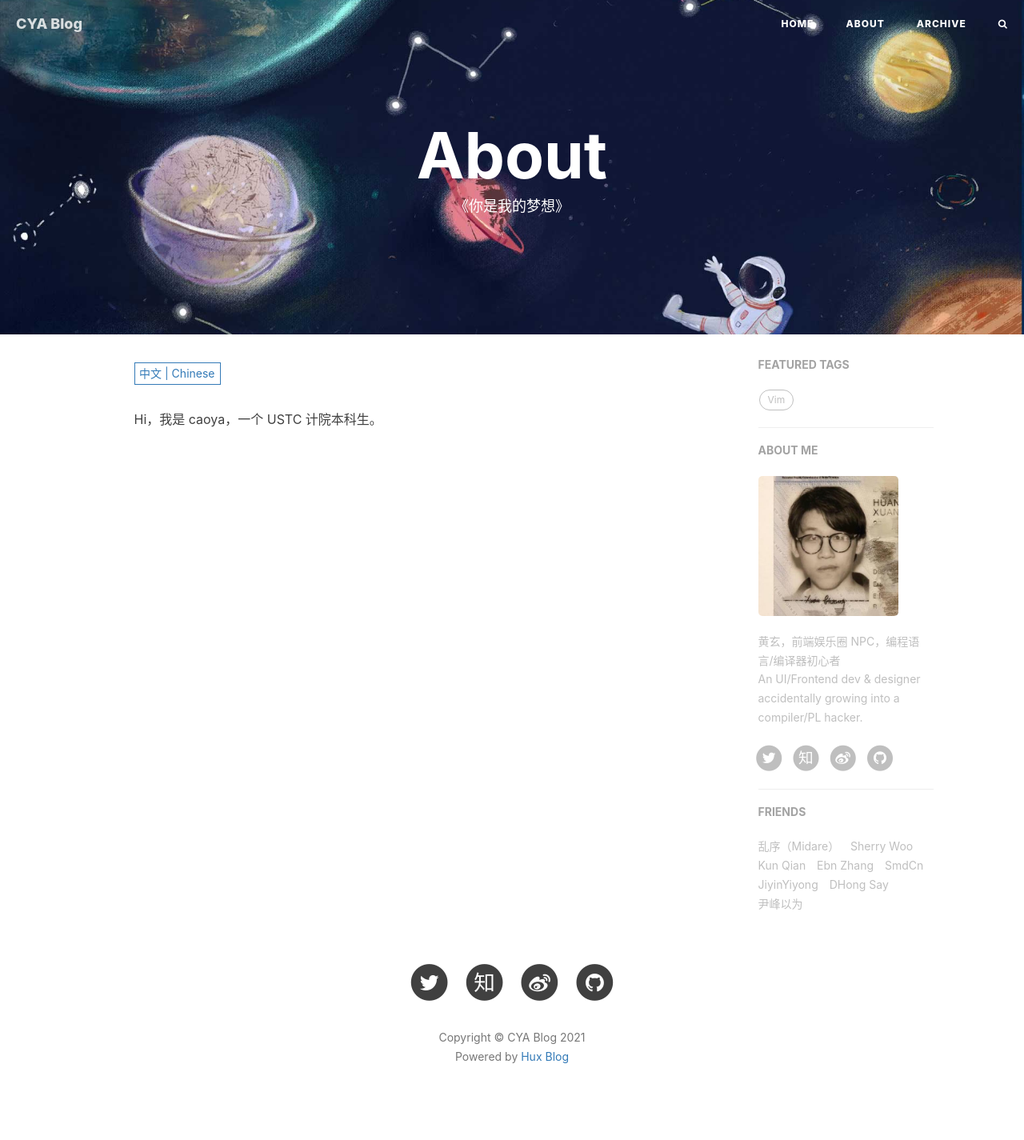
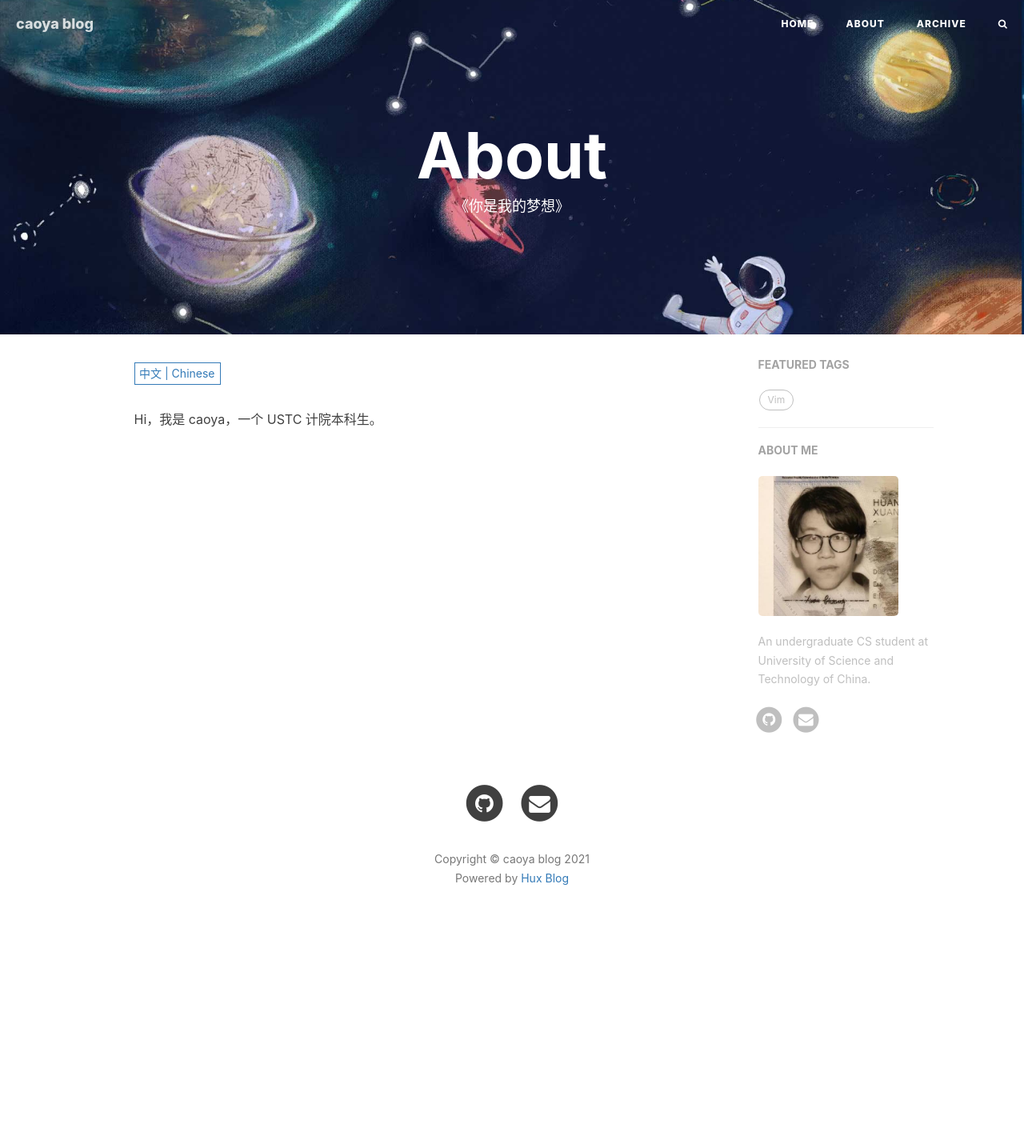
Before and after one commit to yuangcao/yuangcao.github.io, a Jekyll site: the page built from about.html, in a window 1280 px wide. Shown: the whole page at 80% size. Built offline with Jekyll 4.4.1, drawn with Linux system fonts in a browser that asks for light colours; nearby versions of some CDN libraries; comment, search, counter and statistics services are not loaded; after the commit the page ends 1202 px from its top, so only the background shows below that.

Commit message:
modify _comfig.yml according to my needs

```diff
--- a/_config.yml
+++ b/_config.yml
@@ -1,24 +1,25 @@
 # Site settings
-title: CYA Blog
-SEOTitle: 曹宇昂的博客 | CYA Blog
+title: caoya blog
+SEOTitle: caoya blog
 header-img: img/home-bg.jpg
 email: cyadxx@mail.ustc.edu.cn
 description: "关于程序与设计、黑客与画家 | 黄玄，Web & Mobile Lover，Software Engineer，UX Designer | 这里是 @Hux黄玄 的个人博客，与你一起发现更大的世界。"
 keyword: "黄玄, Hux黄玄, Hux, 鬼栈, huxpro, @huxpro, 黄玄的博客, Hux Blog, 博客, 个人网站, 互联网, Web, JavaScript, 前端, 设计"
-url: "https://huangxuan.me"              # your host, for absolute URL
-baseurl: ""                             # for example, '/blog' if your blog hosted on 'host/blog'
+url: "https://yuangcao.github.io" # your host, for absolute URL
+baseurl: "" # for example, '/blog' if your blog hosted on 'host/blog'
 
 # Publish posts or collection documents with a future date.
 future: true
 
 # SNS settings
 RSS: false
-weibo_username:     huxpro
-zhihu_username:     huxpro
-github_username:    huxpro
-twitter_username:   huxpro
-#facebook_username:  huxpro
-#linkedin_username:  firstname-lastname-idxxxx
+# weibo_username:     huxpro
+# zhihu_username:     huxpro
+github_username:    yuangcao
+# twitter_username:   huxpro
+# facebook_username:  huxpro
+# linkedin_username:  firstname-lastname-idxxxx
+email_address:  cyadxx@mail.ustc.edu.cn
 
 
 
@@ -28,9 +29,9 @@ highlighter: rouge
 permalink: pretty
 paginate: 10
 exclude: ["less","node_modules","Gruntfile.js","package.json","README.md","README.zh.md"]
-anchorjs: true                          # if you want to customize anchor. check out line:181 of `post.html`
+anchorjs: true # if you want to customize anchor. check out line:181 of `post.html`
 # If you have timezone issue (e.g. #68) in China, uncomment to use this:
-#timezone: CN
+# timezone: CN
 
 
 
@@ -59,7 +60,7 @@ kramdown:
 
 
 # Disqus settings
-disqus_username: hux
+disqus_username: caoya
 
 # Netease settings
 netease_comment: false
@@ -71,21 +72,21 @@ netease_comment: false
 # ba_track_id: [your track id]
 
 # Google Analytics
-ga_track_id: 'UA-49627206-1'            # Format: UA-xxxxxx-xx
-ga_domain: huangxuan.me
+ga_track_id: 'UA-49627206-1' # Format: UA-xxxxxx-xx
+ga_domain: yuangcao.github.io
 
 
 
 # Sidebar settings
-sidebar: true                           # whether or not using Sidebar.
-sidebar-about-description: "黄玄，前端娱乐圈 NPC，编程语言/编译器初心者 <br> An UI/Frontend dev & designer accidentally growing into a compiler/PL hacker."
-sidebar-avatar: /img/avatar-hux-ny.jpg      # use absolute URL, seeing it's used in both `/` and `/about/`
+sidebar: true # whether or not using Sidebar.
+sidebar-about-description: "An undergraduate CS student at University of Science and Technology of China."
+sidebar-avatar: /img/avatar-hux-ny.jpg # use absolute URL, seeing it's used in both `/` and `/about/`
 
 
 
 # Featured Tags
-featured-tags: true                     # whether or not using Feature-Tags
-featured-condition-size: 1              # A tag will be featured if the size of it is more than this condition value
+featured-tags: true # whether or not using Feature-Tags
+featured-condition-size: 1 # A tag will be featured if the size of it is more than this condition value
 
 
 
@@ -101,33 +102,15 @@ page-mathjax: false
 
 
 # Friends
-friends: [
-    {
-    #     title: "Su",
-    #     href: "http://su.gallery/"
-    # },{
-        title: "乱序（Midare）",
-        href: "http://mida.re/"
-    },{
-        title: "Sherry Woo",
-        href: "https://sherrywoo.me/"
-    },{
-        title: "Kun Qian",
-        href: "http://kunq.me"
-    },{
-        title: "Ebn Zhang",
-        href: "http://ebnbin.com/"
-    },{
-        title: "SmdCn",
-        href: "http://blog.smdcn.net"
-    },{
-        title: "JiyinYiyong",
-        href: "http://tiye.me/"
-    },{
-        title: "DHong Say",
-        href: "http://dhong.co"
-    },{
-        title: "尹峰以为",
-        href: "http://ingf.github.io/"
-    }
-]
+# friends: [
+#     {
+#         title: "乱序（Midare）",
+#         href: "http://mida.re/"
+#     },{
+#         title: "Sherry Woo",
+#         href: "https://sherrywoo.me/"
+#     },{
+#         title: "Kun Qian",
+#         href: "http://kunq.me"
+#     }
+# ]
```
